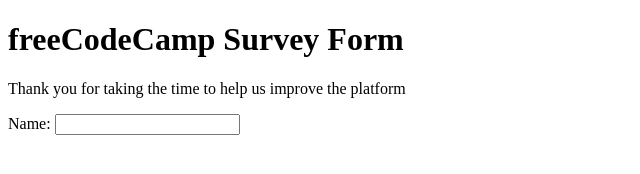
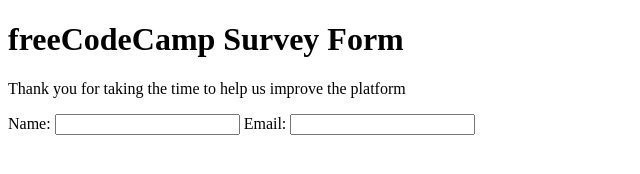
Before and after one commit to AntolinaGonzalez/SurveyForm, a plain HTML site: page index.html in a window 1280 px wide. Shown: the whole page, without its empty margins (0-640 px from the left). Drawn offline with Linux system fonts and the light colour scheme.

Commit message:
user story #5 and #6

```diff
--- a/index.html
+++ b/index.html
@@ -13,6 +13,8 @@
     <form action="" id="survey-form">
       <label for="name">Name: </label>
       <input type="text" id="name">
+      <label for="email">Email: </label>
+      <input type="email" id="email">
     </form>
 
     <script  src="js/index.js"></script>
```
